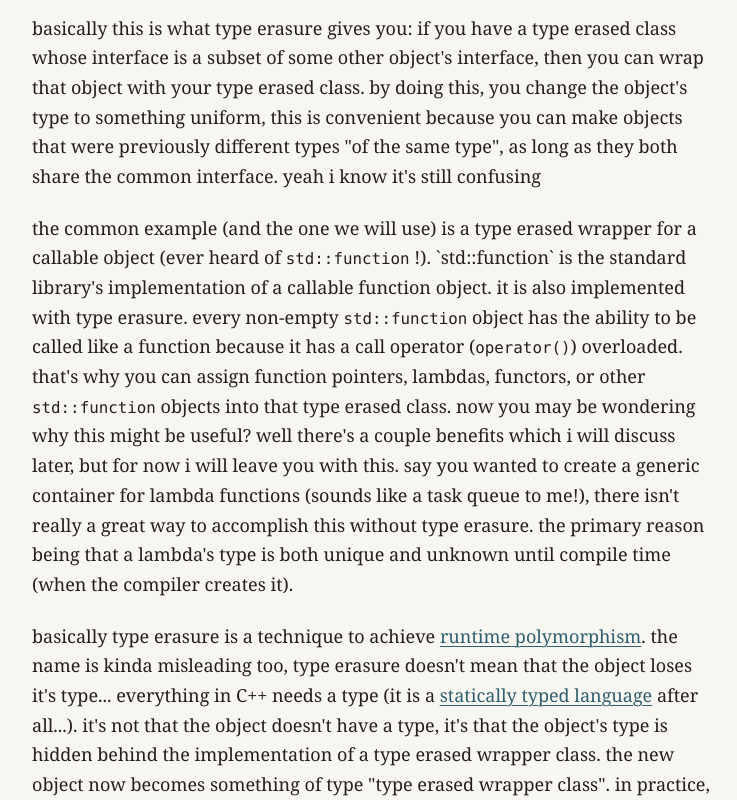
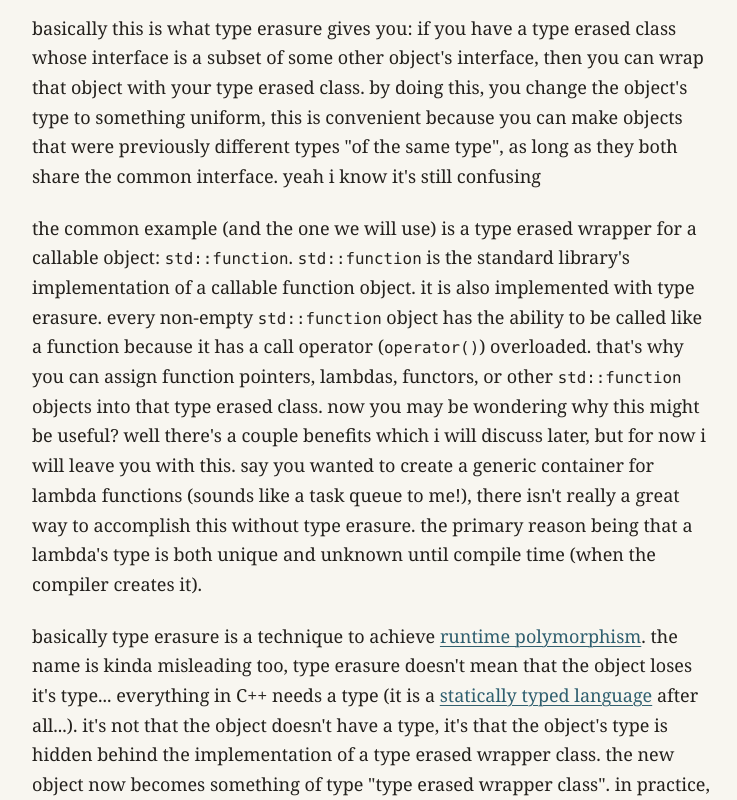
Before and after one commit to sidkotapati/website, a plain HTML site: page thoughts/type-erasure-the-beauty-and-the-horror.html in a window 1280 px wide. Shown: the part 647-1447 px from the top of the page, without its empty margins (268-1005 px from the left). Drawn offline with Linux system fonts and the light colour scheme.

Commit message:
Fix std::function rendering in type erasure article

```diff
--- a/thoughts/type-erasure-the-beauty-and-the-horror.html
+++ b/thoughts/type-erasure-the-beauty-and-the-horror.html
@@ -47,8 +47,8 @@
 
         <p>
           the common example (and the one we will use) is a type
-          erased wrapper for a callable object (ever heard of
-          <code>std::function</code> !). `std::function` is the standard library's implementation of a callable function object. it is also implemented with type erasure. every non-empty <code>std::function</code> object has the ability to be called like a
+          erased wrapper for a callable object: <code>std::function</code>.
+          <code>std::function</code> is the standard library's implementation of a callable function object. it is also implemented with type erasure. every non-empty <code>std::function</code> object has the ability to be called like a
           function because it has a call operator (<code>operator()</code>)
           overloaded. that's why you can assign function pointers, lambdas,
           functors, or other <code>std::function</code> objects into that type
```
